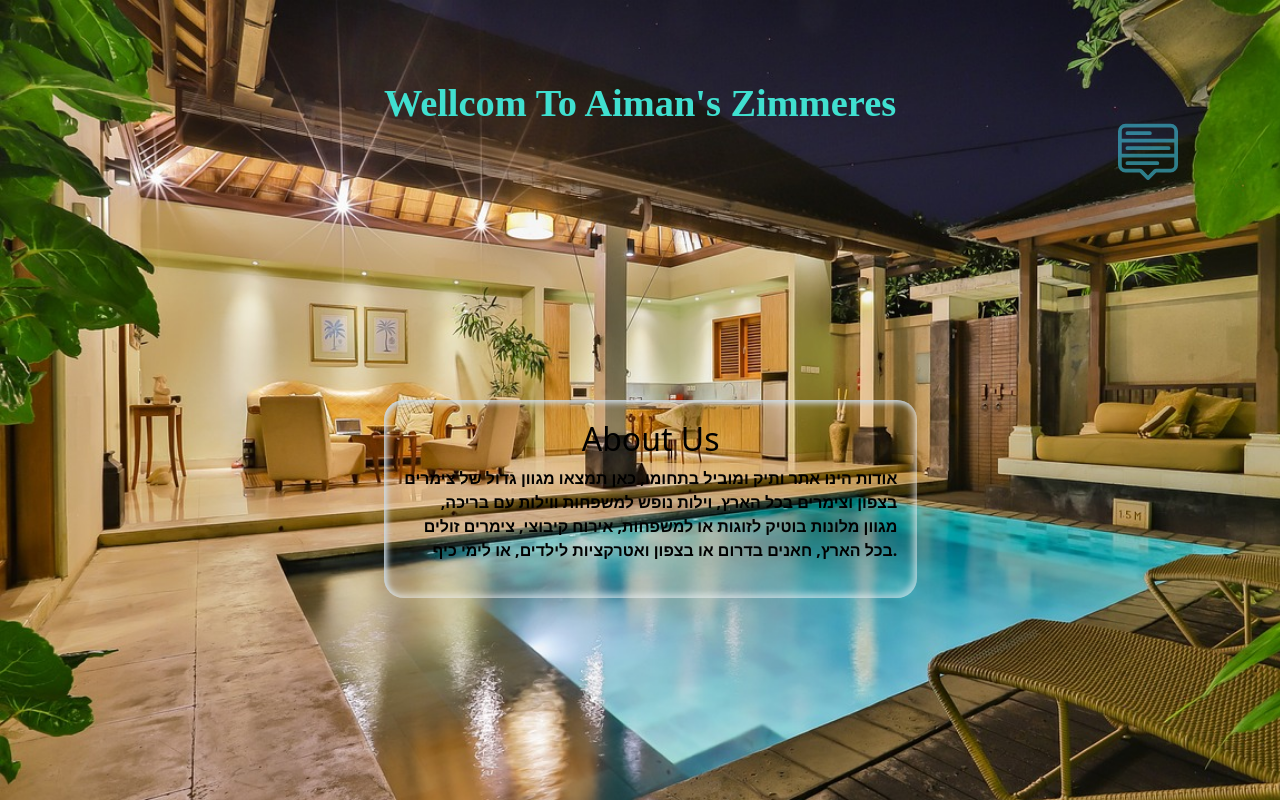
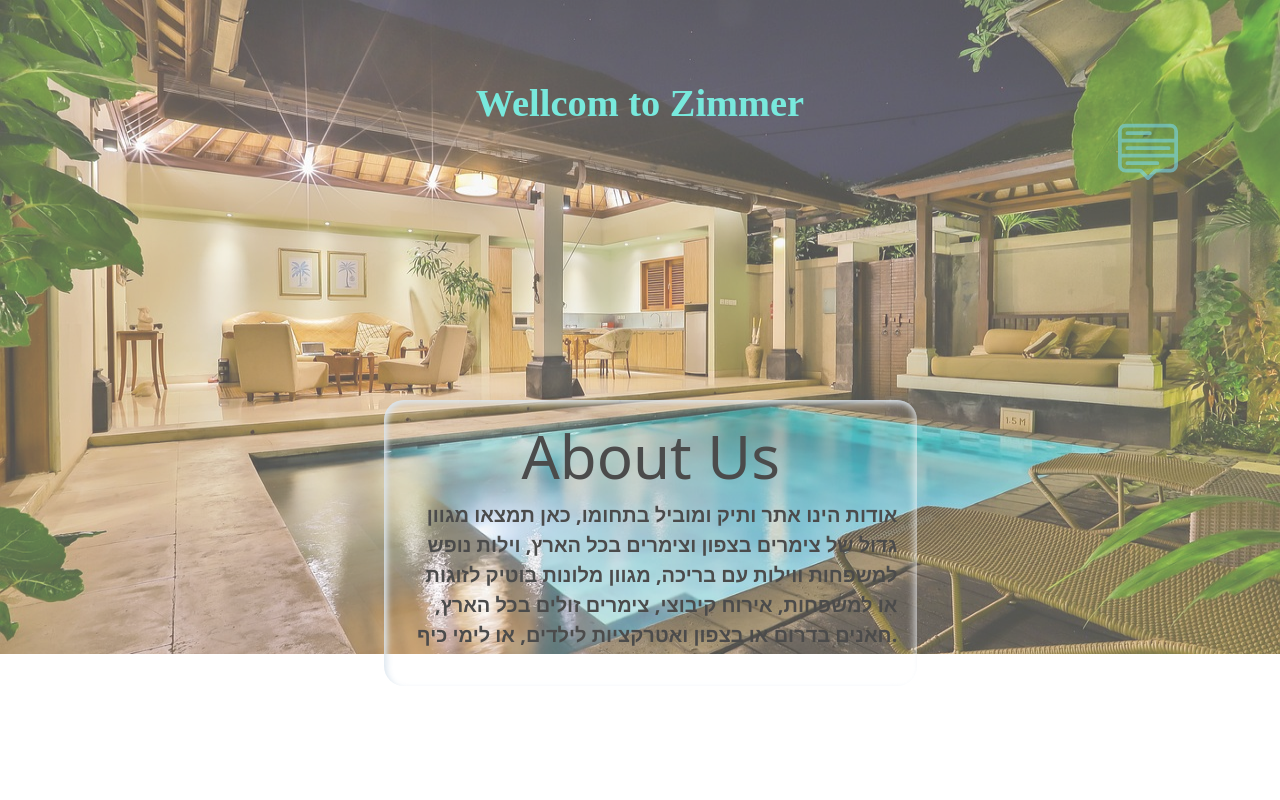
Before and after one commit to sray85/zimmer, a React (Create React App) app in the folder frontend/: page / in a window 1280 px wide. Built offline with nearby package versions, Linux system fonts and the light colour scheme.

Commit message:
fix backround and font size

```diff
--- a/frontend/src/components/Headers/HomePageHeader/HomePageHeader.js
+++ b/frontend/src/components/Headers/HomePageHeader/HomePageHeader.js
@@ -23,7 +23,7 @@ const HomePageHeader = () => {
 
   return (
     <div className="header-container">
-      <h3>Wellcom To Aiman's Zimmeres</h3>
+      <h3>Wellcom to Zimmer</h3>
       <div className="navbar-con">
         <MenuUp
           className="house-con"
--- a/frontend/src/components/aboutUs/aboutus.component.css
+++ b/frontend/src/components/aboutUs/aboutus.component.css
@@ -2,7 +2,7 @@
     position: absolute;
     top: 50%;
     left: 30%;
-    color: black;
+    color: rgb(0, 0, 0);
     box-shadow: rgb(204, 219, 232) 3px 3px 6px 0px inset, rgba(255, 255, 255, 0.5) -3px -3px 6px 1px inset;
     padding: 20px;
     border-radius: 20px;
@@ -14,10 +14,12 @@
 
 .col-5 h2 {
     text-align: center;
-    color: black;
+    color: rgb(0, 0, 0);
+    font-size: 60px;
 }
 
 .col-5 p {
     text-align: right;
-    font-weight: 600;
+    font-weight: 780;
+    font-size: 20px;
 }
--- a/frontend/src/components/home_page/HomePage.css
+++ b/frontend/src/components/home_page/HomePage.css
@@ -1,9 +1,10 @@
 .homepage-contanier {
   background-image: url("/src/assets/images/villa-4555824_1280.jpg");
-  background-repeat: no-repeat;
+  background-repeat: round;
   background-size: cover;
   background-clip: border-box;
-  min-height: 800px;
+  min-height: 654px;
+  opacity: 70%;
 }
 
 
```
